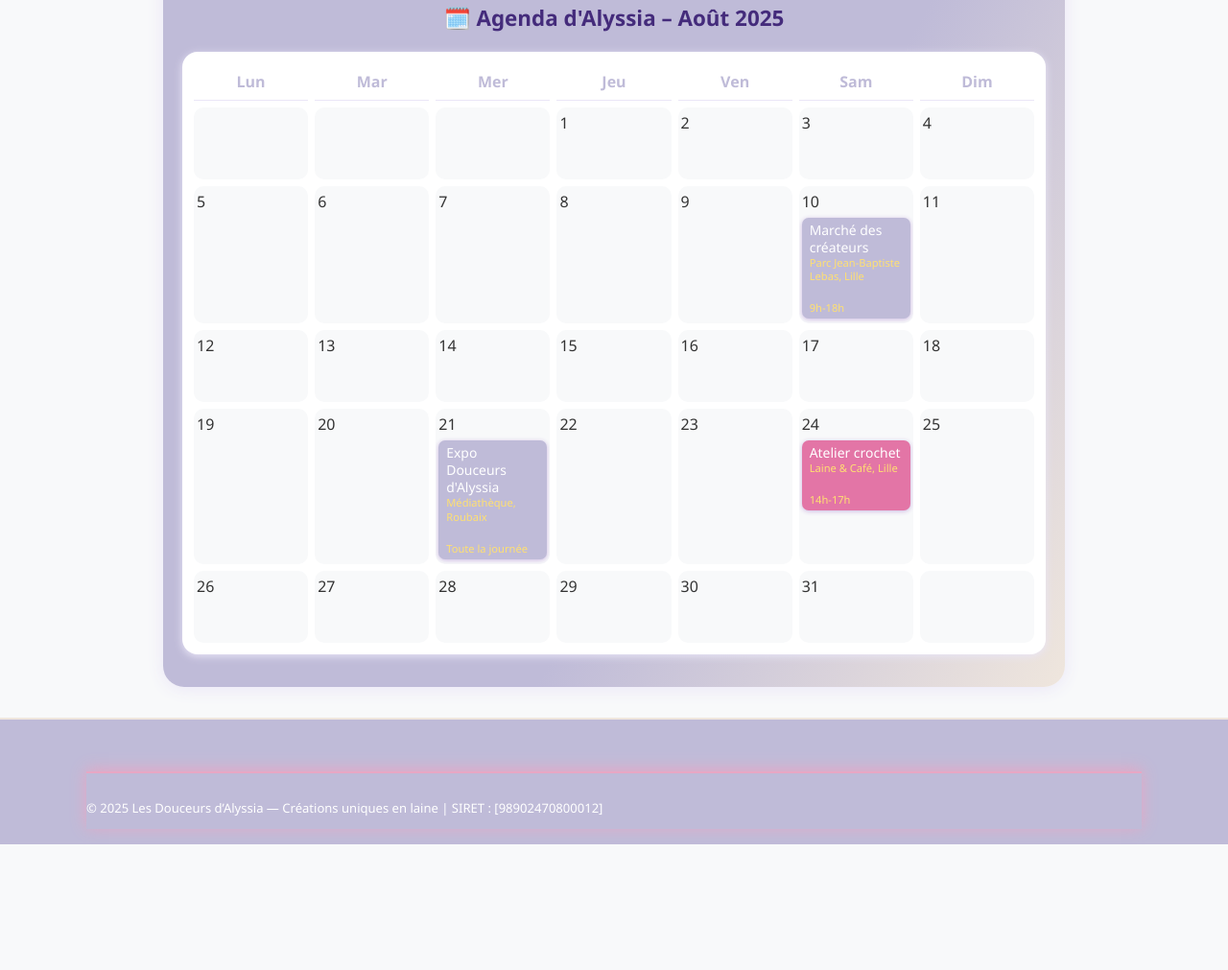
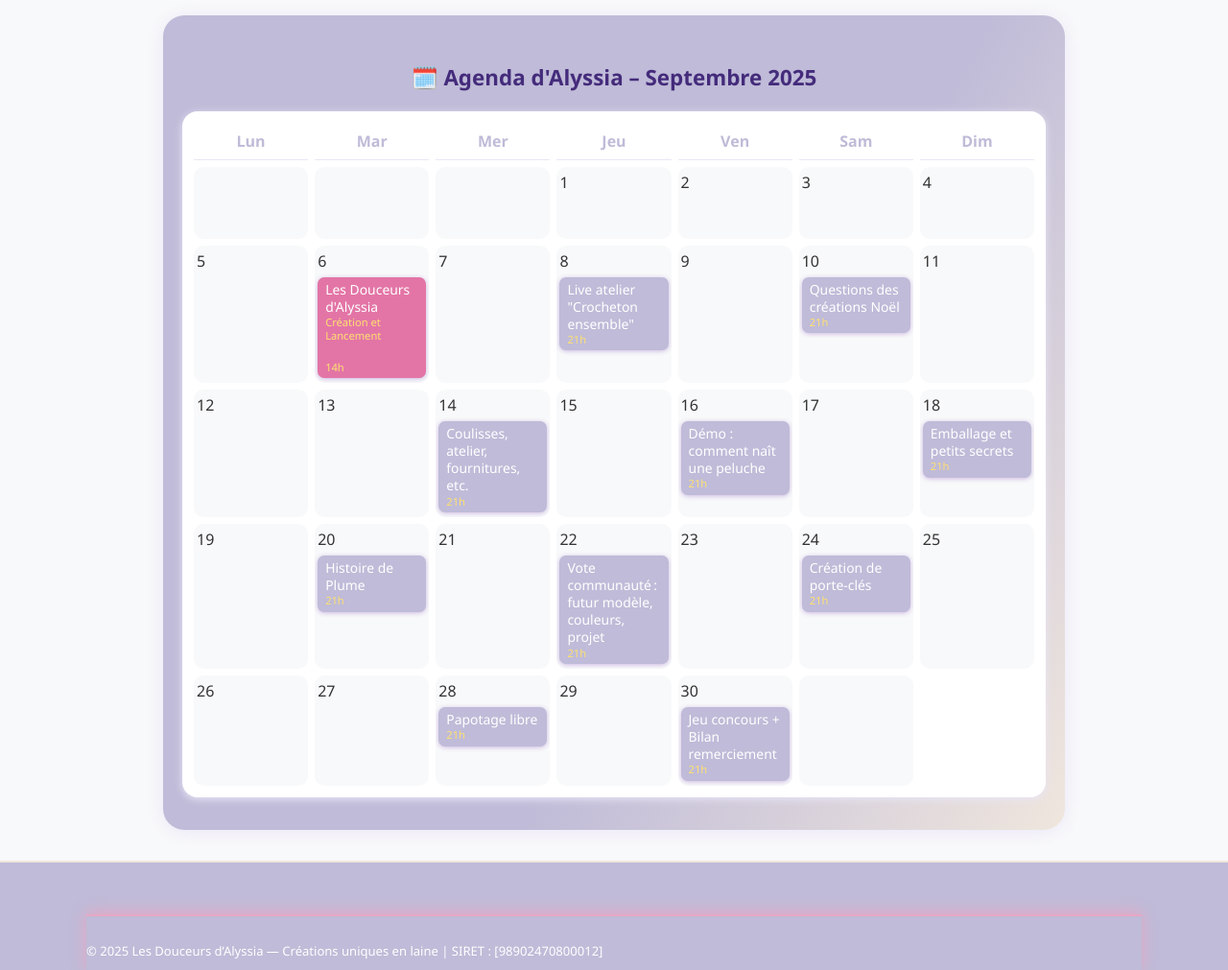
Before and after one commit to flanbouille/ProjetLaine, a website: page public/index.html in a window 1280 px wide. Shown: the part 1148-2159 px from the top of the page at 96% size. Before the commit the page ends 2028 px from the top, so only its background shows below. Drawn offline with Linux system fonts and the light colour scheme.

Commit message:
Auto commit

```diff
--- a/public/index.html
+++ b/public/index.html
@@ -67,8 +67,9 @@
             </div>
         </section>
 		<!-- CALENDRIER MENSUEL PASTEL -->
+        <!-- CALENDRIER MENSUEL PASTEL -->
 <section class="calendrier-mensuel">
-          <h2 class="titre-calendrier">🗓️ Agenda d'Alyssia – Août 2025</h2>
+  <h2 class="titre-calendrier">🗓️ Agenda d'Alyssia – Septembre 2025</h2>
   <div class="calendrier-grille">
     <div class="jour">Lun</div>
     <div class="jour">Mar</div>
@@ -87,50 +88,90 @@
     <div class="case">4</div>
     <!-- Semaine 2 -->
     <div class="case">5</div>
-            <div class="case">6</div>
+    <div class="case">6
+      <div class="evt important">
+        Les Douceurs d'Alyssia<br>
+        <span class="evt-lieu">Création et Lancement</span><br>
+        <span class="evt-horaire">14h</span>
+      </div>
+    </div>
     <div class="case">7</div>
-            <div class="case">8</div>
+    <div class="case">8
+      <div class="evt">
+        Live atelier "Crocheton ensemble"<br>
+        <span class="evt-horaire">21h</span>
+      </div>
+    </div>
     <div class="case">9</div>
     <div class="case">10
-              <div class="evt">Marché des créateurs<br>
-                <span class="evt-lieu">Parc Jean-Baptiste Lebas, Lille</span><br>
-                <span class="evt-horaire">9h-18h</span>
+      <div class="evt">
+        Questions des créations Noël<br>
+        <span class="evt-horaire">21h</span>
       </div>
     </div>
     <div class="case">11</div>
     <!-- Semaine 3 -->
     <div class="case">12</div>
     <div class="case">13</div>
-            <div class="case">14</div>
+    <div class="case">14
+      <div class="evt">
+        Coulisses, atelier, fournitures, etc.<br>
+        <span class="evt-horaire">21h</span>
+      </div>
+    </div>
     <div class="case">15</div>
-            <div class="case">16</div>
+    <div class="case">16
+      <div class="evt">
+        Démo : comment naît une peluche
+		<span class="evt-horaire">21h</span>
+      </div>
+    </div>
     <div class="case">17</div>
-            <div class="case">18</div>
+    <div class="case">18
+      <div class="evt">
+        Emballage et petits secrets
+		<span class="evt-horaire">21h</span>
+      </div>
+    </div>
     <!-- Semaine 4 -->
     <div class="case">19</div>
-            <div class="case">20</div>
-            <div class="case">21
-              <div class="evt">Expo Douceurs d'Alyssia<br>
-                <span class="evt-lieu">Médiathèque, Roubaix</span><br>
-                <span class="evt-horaire">Toute la journée</span>
+    <div class="case">20
+      <div class="evt">
+        Histoire de Plume
+		<span class="evt-horaire">21h</span>
       </div>
     </div>
-            <div class="case">22</div>
+    <div class="case">21</div>
+    <div class="case">22
+      <div class="evt">
+        Vote communauté : futur modèle, couleurs, projet
+		<span class="evt-horaire">21h</span>
+      </div>
+    </div>
     <div class="case">23</div>
     <div class="case">24
-              <div class="evt important">Atelier crochet<br>
-                <span class="evt-lieu">Laine & Café, Lille</span><br>
-                <span class="evt-horaire">14h-17h</span>
+      <div class="evt">
+        Création de porte-clés
+		<span class="evt-horaire">21h</span>
       </div>
     </div>
     <div class="case">25</div>
     <!-- Semaine 5 -->
     <div class="case">26</div>
     <div class="case">27</div>
-            <div class="case">28</div>
+    <div class="case">28
+      <div class="evt">
+        Papotage libre
+		<span class="evt-horaire">21h</span>
+      </div>
+    </div>
     <div class="case">29</div>
-            <div class="case">30</div>
-            <div class="case">31</div>
+    <div class="case">30
+      <div class="evt">
+        Jeu concours + Bilan remerciement
+		<span class="evt-horaire">21h</span>
+      </div>
+    </div>
     <div class="case"></div>
   </div>
 </section>
@@ -153,14 +194,14 @@ const sliderData = [
   {
     img: "/static/images/Client/poseidon.png",
     alt: "quentin le pingouin",
-    msg: "Mon fils a tout de suite adopté ce pingouin, il ne le quitte plus !",
+    msg: "Merci infiniment pour la commande trop bellement réalisé 😍🥰 toute la petite famille adore. D'autant plus que si ça te permet de te lancer j'en suis encore plus heureux! 🥰 En tout cas merci infiniment pour ton sérieux et ton professionnalisme 🥰",
     auteur: "— Thierry D.",
     taille: "grande"
   },
   {
     img: "/static/images/Client/knight.png",
     alt: "je t'aime ninou",
-    msg: "Le doudou personnalisé est d'une douceur incroyable, un gros coup de cœur.",
+    msg: "Commande très rapide, le produit est très rapide et bien protégé. Personne à l'écoute pour le personnalisation .Je recommande fortement.",
     auteur: "— Kevin B.",
     taille: "moyenne"
   }
```
Lines whose indentation alone changed are shown as unchanged.
